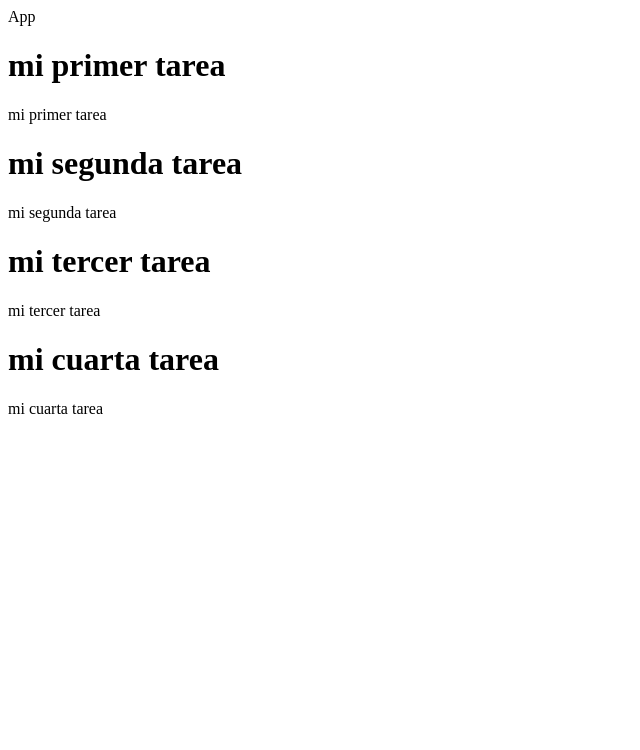
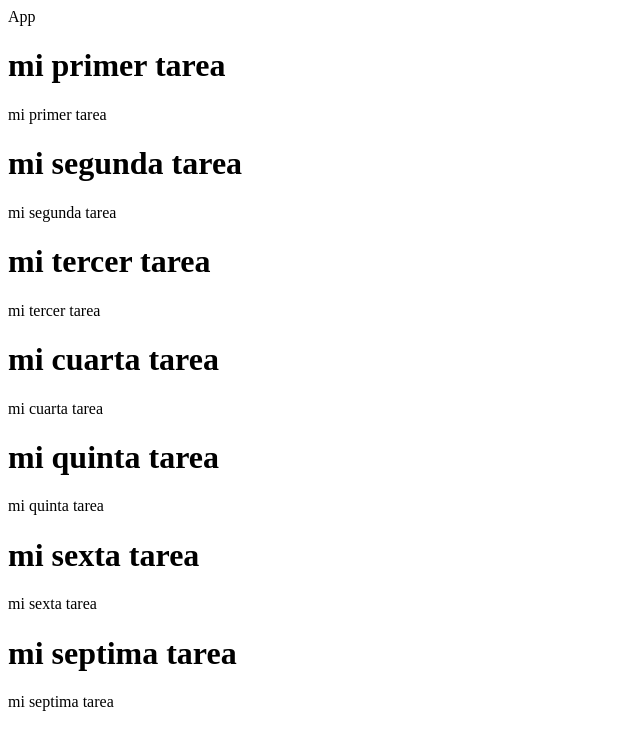
Before and after one commit to JuanM1228/react-task-aplication, a React (Vite) app: page / in a window 1280 px wide. Shown: the top 750 px of the page, without its empty margins (0-640 px from the left). Built offline with nearby package versions, Linux system fonts and the light colour scheme.

Commit message:
more task

```diff
--- a/src/task.js
+++ b/src/task.js
@@ -18,5 +18,20 @@ export const tareas = [
     id: 3,
     title: "mi cuarta tarea",
     description: "mi cuarta tarea"
+  },
+  {
+    id: 4,
+    title: "mi quinta tarea",
+    description: "mi quinta tarea"
+  },
+  {
+    id: 5,
+    title: "mi sexta tarea",
+    description: "mi sexta tarea"
+  },
+  {
+    id: 6,
+    title: "mi septima tarea",
+    description: "mi septima tarea"
   }
 ]
```
